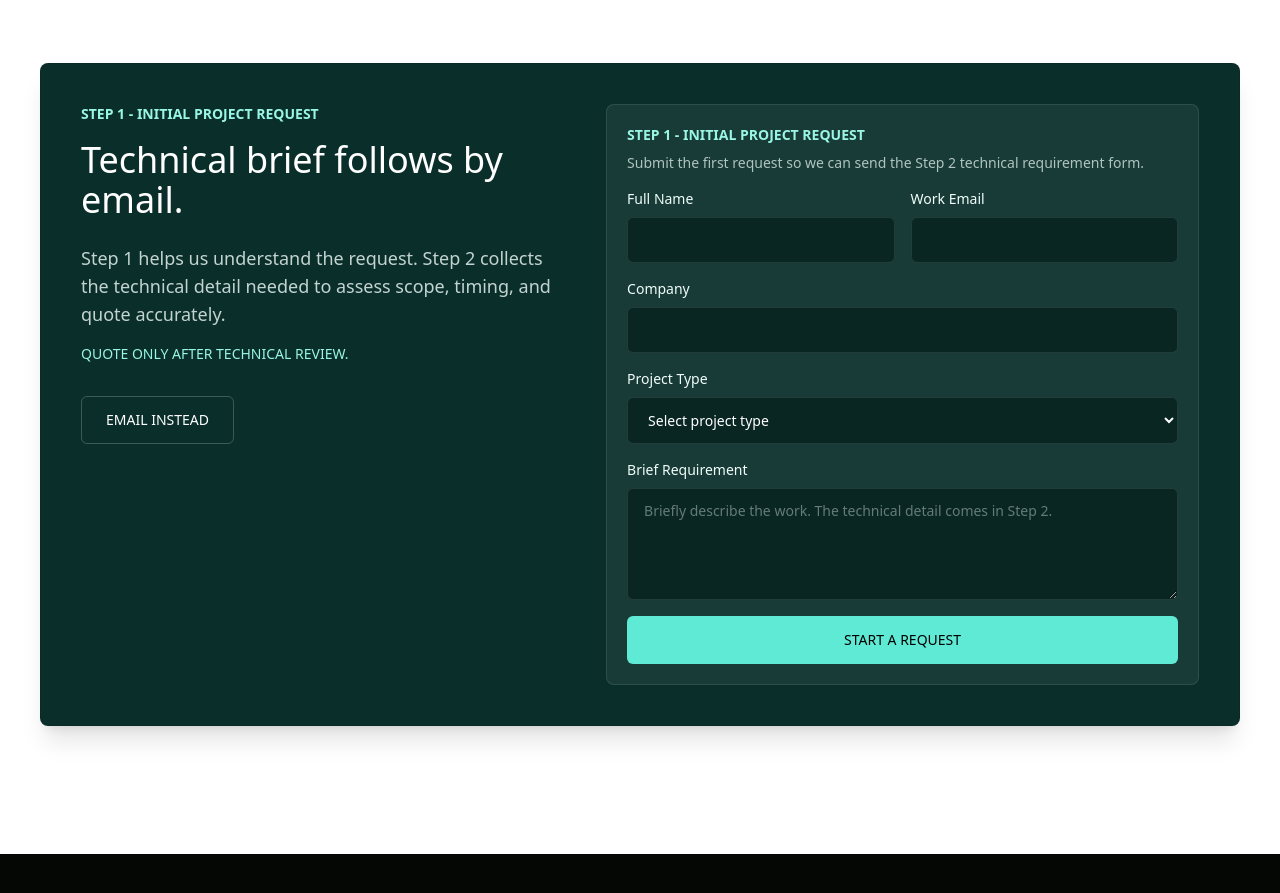
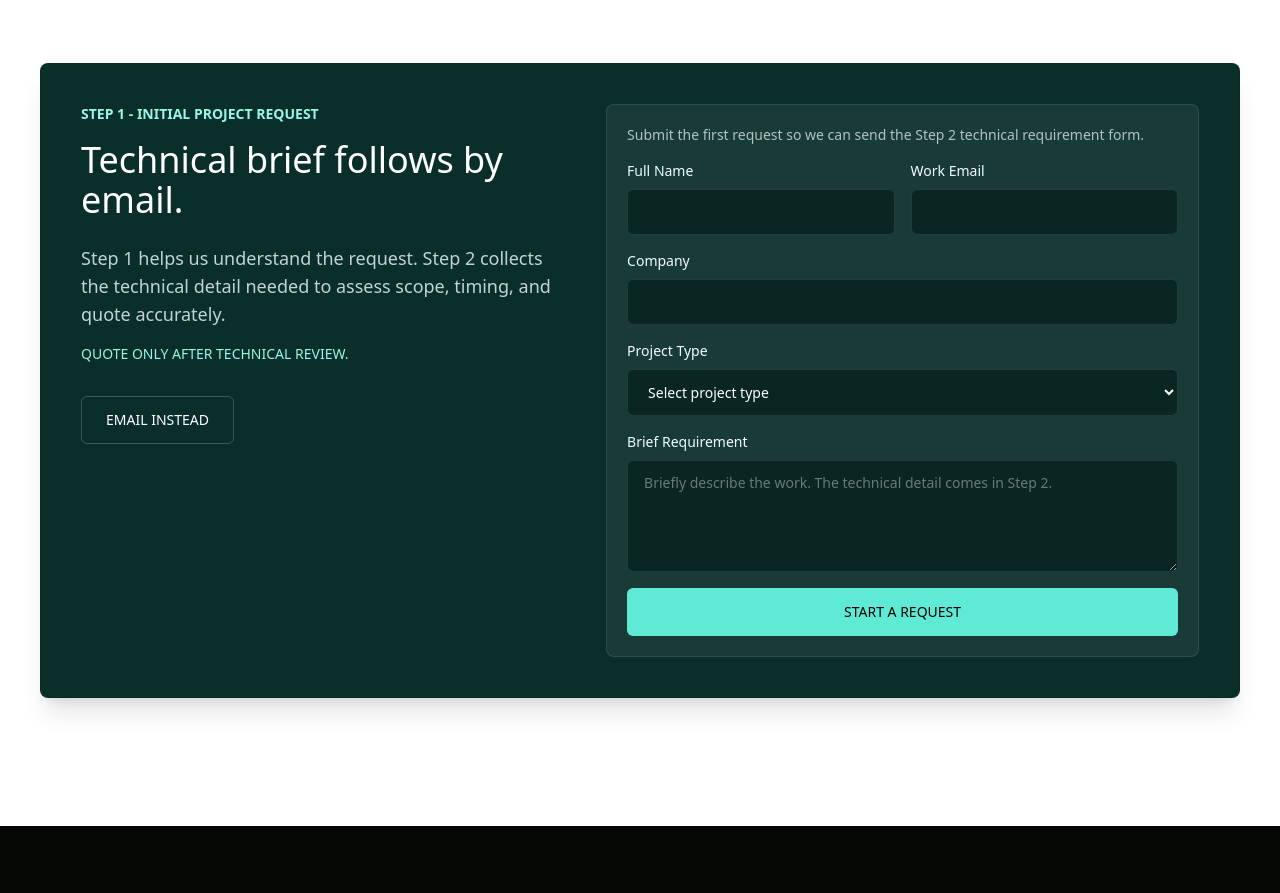
Before and after one commit to zeeshankhanminhas/NEW-MIDTS, a Next.js app: page / in a window 1280 px wide. Shown: the part 3480-4373 px from the top of the page. Built offline with nearby package versions, Linux system fonts and the light colour scheme.

Commit message:
Remove duplicate form heading

```diff
--- a/components/EnquiryForm.tsx
+++ b/components/EnquiryForm.tsx
@@ -25,12 +25,9 @@ export default function EnquiryForm() {
 
   return (
     <form className="form_enquiry grid gap-4 rounded-lg border border-white/10 bg-white/[0.06] p-5" onSubmit={handleSubmit}>
-      <div>
-        <p className="text_eyebrow mb-2 text-sm font-semibold uppercase text-teal-200">Step 1 - Initial Project Request</p>
-        <p className="text_body text-sm text-teal-50/70">
-          Submit the first request so we can send the Step 2 technical requirement form.
-        </p>
-      </div>
+      <p className="text_body text-sm text-teal-50/70">
+        Submit the first request so we can send the Step 2 technical requirement form.
+      </p>
 
       <input type="hidden" name="lead_id" value={automationMeta.leadId} readOnly />
       <input type="hidden" name="step_1_completed_at" value={automationMeta.step1CompletedAt} readOnly />
```
